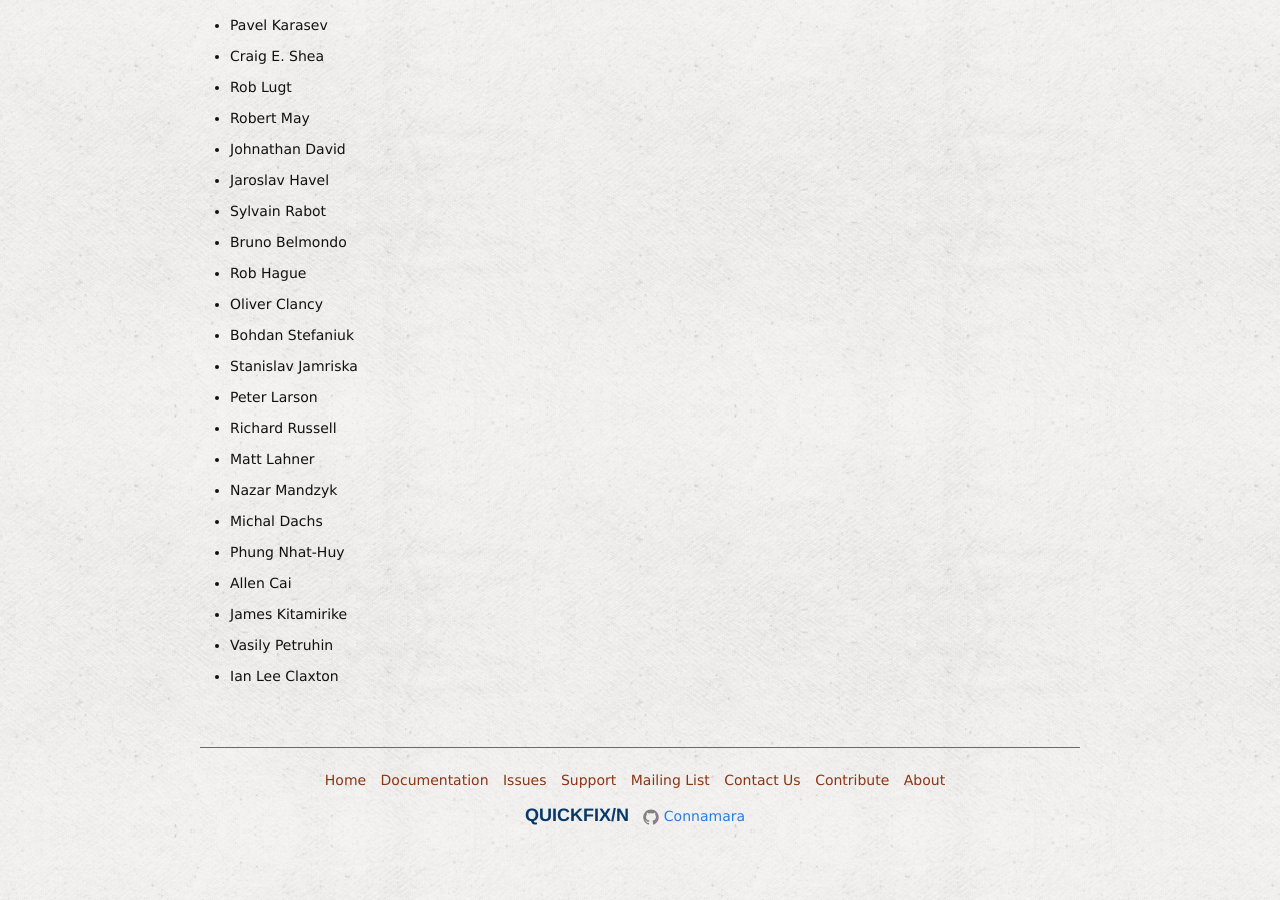
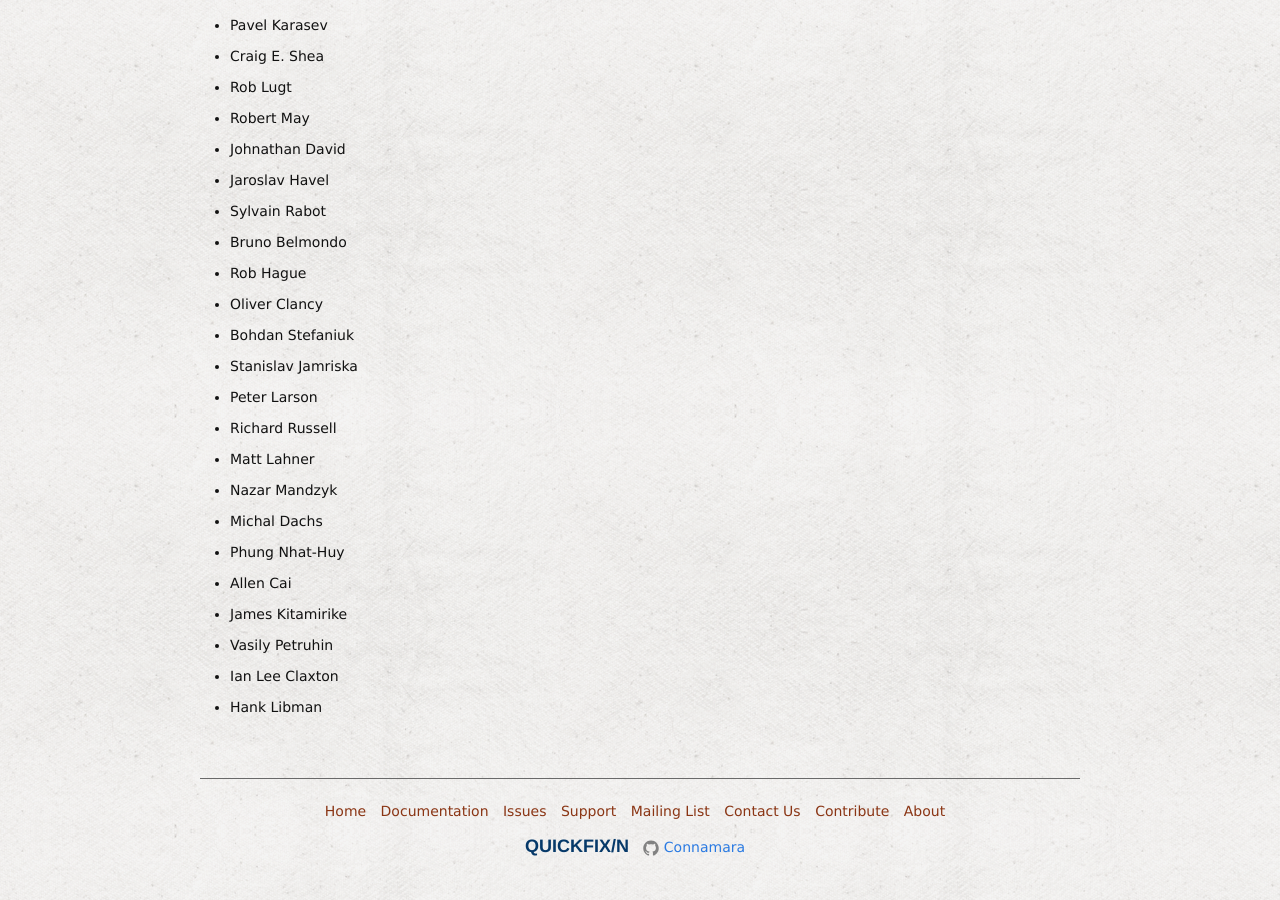
Before and after one commit to connamara/quickfixn, a Jekyll site: the page built from web/views/about/credits.md, in a window 1280 px wide and 900 px high, scrolled down 2529 px. Built offline with Jekyll 4.4.1, drawn with Linux system fonts in a browser that asks for light colours.

Commit message:
add Hank!
 @hlibman-connamara

```diff
--- a/web/views/about/credits.md
+++ b/web/views/about/credits.md
@@ -99,3 +99,4 @@ Contributors
 - James Kitamirike
 - Vasily Petruhin
 - Ian Lee Claxton
+- Hank Libman
```
